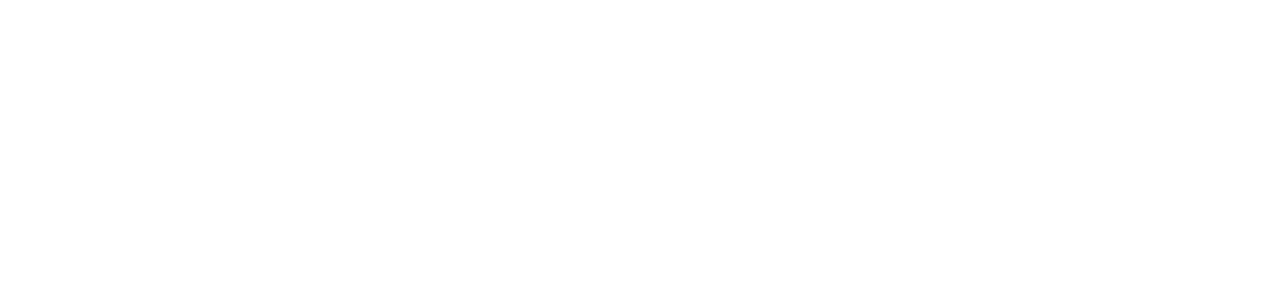
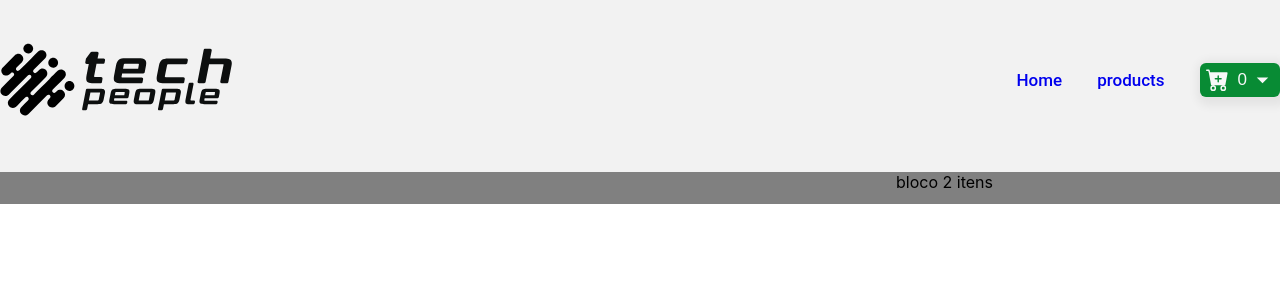
Before and after one commit to Wiilderson/Harley-motos, a React (Vite) app: page /cart in a window 1280 px wide. Before the commit this address had no page. Shown: the top 300 px of the page. Built offline with nearby package versions, Linux system fonts and the light colour scheme.

Commit message:
Parte 3 do component Cart com redux, concluído pagina dos itens

```diff
--- a/src/App.jsx
+++ b/src/App.jsx
@@ -3,6 +3,7 @@
 import { Route, Routes, BrowserRouter } from "react-router-dom";
 import ShowMotos from "./Components/Products/Motos";
 import SingleMotoItem from "./Components/Products/Singleproduct/SingleMotoItem";
+import Cart from "./Components/Cart/Cart";
 
 function App() {
   return (
@@ -12,8 +13,8 @@
           <Route path="/" element={<Homepage />} />
           <Route path="/produtos" element={<ShowMotos />} />
           <Route path="/detalhes/:id" element={<SingleMotoItem />} />
-          {/* <Route path="/cart" element={<Cart />} />
-           <Route path="/register" element={<Register />} /> */}
+          <Route path="/cart" element={<Cart />} />
+          {/* <Route path="/register" element={<Register />} /> */}
         </Routes>
       </BrowserRouter>
     </>
--- /dev/null
+++ b/src/Components/Cart/Cart.jsx
@@ -0,0 +1,52 @@
+import React from "react";
+import Navbar from "../Navbar/Navbar";
+import { Container, Item } from "./Styled";
+import { useSelector } from "react-redux";
+import { useDispatch } from "react-redux";
+import { delCart } from "../../Redux/Action";
+import { FaTrash } from "react-icons/fa";
+
+function Cart() {
+  const state = useSelector((state) => state.handleCart);
+  console.log(state);
+
+  const dispatch = useDispatch();
+
+  const removeItemCart = (item) => {
+    dispatch(delCart(item));
+  };
+  return (
+    <>
+      <Navbar />
+      <Container>
+        <Item>
+          <div>
+            {state.map((state) => (
+              <div className="" key={state.id}>
+                <img className="" src={state.image} alt={state.name} />
+                <div className="">
+                  <span className="span1">{state.title}</span>
+                  <span>R${state.price}</span>
+                  <FaTrash
+                    onClick={() => removeItemCart(state)}
+                    size={18}
+                    // color="#f7f8f8"
+                    color="#0a0a0a"
+                    style={{
+                      backgroundColor: "transparent",
+                      cursor: "pointer",
+                      marginLeft: "10px",
+                    }}
+                  />
+                </div>
+              </div>
+            ))}
+          </div>
+        </Item>
+        <div> bloco 2 itens</div>
+      </Container>
+    </>
+  );
+}
+
+export default Cart;
--- /dev/null
+++ b/src/Components/Cart/Styled.jsx
@@ -0,0 +1,53 @@
+import styled from "styled-components";
+
+export const Container = styled.div`
+  width: 100%;
+  background-color: gray;
+  display: flex;
+`;
+
+export const Item = styled.div`
+  width: 70%;
+  /* background-color: brown; */
+  display: flex;
+  justify-content: flex-end;
+
+  > div {
+    margin-top: 2em;
+    width: 86%;
+    align-items: center;
+    display: flex;
+    flex-direction: column;
+    gap: 2em;
+
+    img {
+      width: 148px;
+      height: 140px;
+    }
+
+    div {
+      display: flex;
+      align-items: center;
+      justify-content: space-between;
+      width: 70%;
+
+      .span1 {
+        width: 40%;
+        display: flex;
+        flex-wrap: wrap;
+      }
+
+      > span {
+        width: 21%;
+      }
+    }
+  }
+  .itemCart {
+    /* background-color: #aa968a; */
+  }
+
+  .infos {
+    justify-content: space-between;
+    display: flex;
+  }
+`;
--- a/src/Components/Navbar/Navbar.jsx
+++ b/src/Components/Navbar/Navbar.jsx
@@ -75,11 +75,11 @@
                     <>
                       {state.map((state) => (
                         <>
-                          <FlexCart>
-                            <span key={state.id} />
+                          <FlexCart key={state.id}>
+                            {/* <span key={index} /> */}
                             <img src={state.image} alt={state.name} />
                             <div>
-                              <span>{state.title.substr(0, 10)}</span>
+                              <span>{state.title.substring(0, 10)}</span>
                               <span>R${state.price}</span>
                               <FaTrash
                                 onClick={() => removeItemCart(state)}
@@ -102,6 +102,11 @@
                       <span>Cart is Empty!</span>
                     </SpanCont>
                   )}
+                  <div>
+                    <Link to="/cart">
+                      <button className="">GotoCart</button>
+                    </Link>
+                  </div>
                 </DropdownContent>
               )}
             </Dropdown>
```
